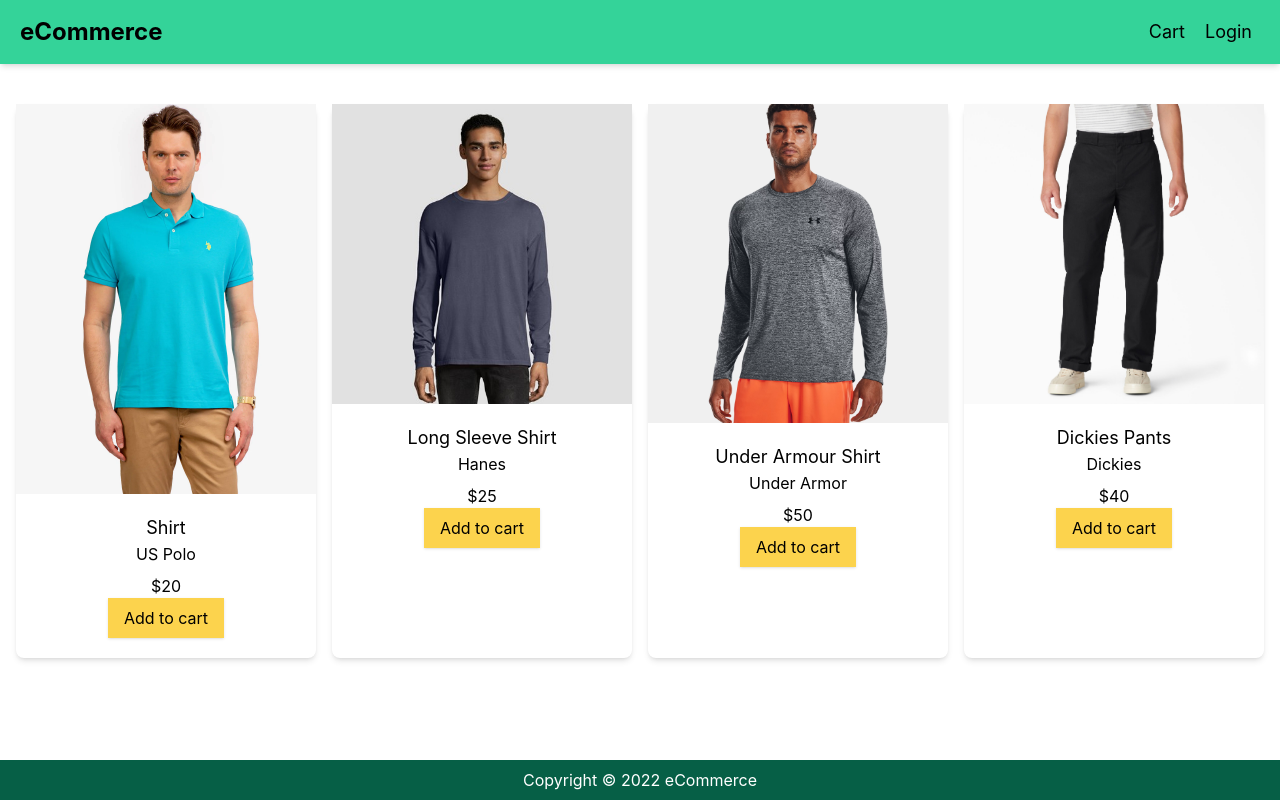
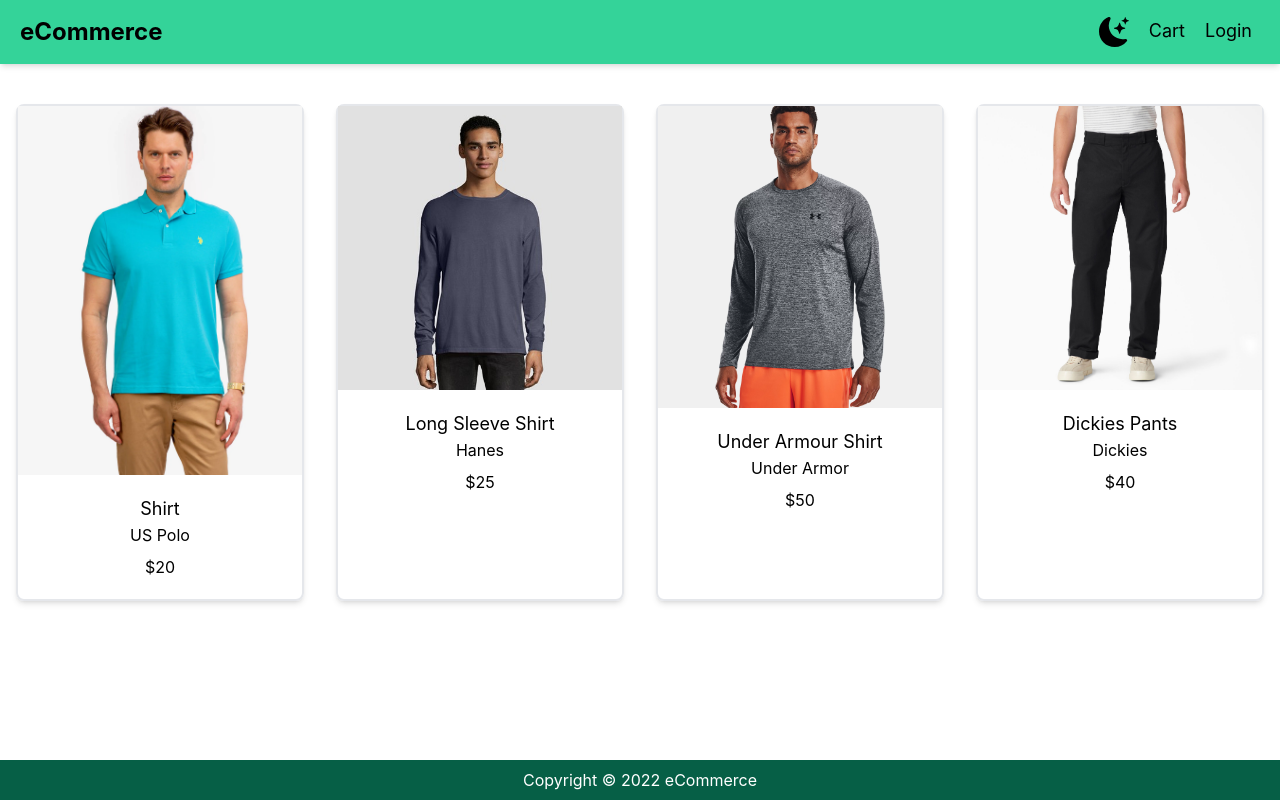
Before and after one commit to kballout/Side-Projects, a Next.js app in the folder ecommerce-app/: page / in a window 1280 px wide. Built offline with nearby package versions, Linux system fonts and the light colour scheme.

Commit message:
added redux and dark mode theme

```diff
--- a/ecommerce-app/components/Item.js
+++ b/ecommerce-app/components/Item.js
@@ -4,7 +4,7 @@
 
 export default function Item({product}) {
   return (
-    <div className='card'>
+    <div className='card dark:text-white border-2 dark:border-white'>
         <Link href={`product/${product.slug}`}>
             <img
                 src={product.image}
@@ -18,7 +18,7 @@
             </Link>
             <p className='mb-2'>{product.brand}</p>
             <p>${product.price}</p>
-            <button className='cartButton' type='button'>Add to cart</button>
+            {/* <button className='cartButton' type='button'>Add to cart</button> */}
         </div>
     </div>
   )
--- a/ecommerce-app/components/Layout.js
+++ b/ecommerce-app/components/Layout.js
@@ -1,8 +1,14 @@
 import React from "react";
 import Head from "next/head";
 import Link from "next/link";
+import {BsMoonStarsFill} from "react-icons/bs"
+import {useDispatch, useSelector} from "react-redux"
+import { toggleDarkMode } from "../utils/mainReducer";
 
 export default function Layout({ children, title }) {
+  const {darkMode} = useSelector((state) => state.main)
+  const dispatch = useDispatch()
+
   return (
     <>
       <Head>
@@ -10,19 +16,20 @@
         <meta name="description" content="Generated by create next app" />
         <link rel="icon" href="/favicon.ico" />
       </Head>
-      <div className="flex min-h-screen flex-col justify-between">
+      <div className={`flex min-h-screen flex-col justify-between ${darkMode ? 'dark bg-black': ''}`}>
         <header>
             <nav className="flex h-16 justify-between bg-emerald-400 px-5 items-center shadow-md">
                 <Link className="text-2xl font-bold" href="/">
                    eCommerce
                 </Link>
                 <div className="flex gap-5 p-2 text-lg">
+                    <BsMoonStarsFill size={30} onClick={() => dispatch(toggleDarkMode())}/>
                     <Link href="/cart">Cart</Link>
                     <Link href="/login">Login</Link>
                 </div>
             </nav>
         </header>
-        <main className="container m-auto mt-10 px-4">{children}</main>
+        <main className={`container m-auto mt-10 px-4`}>{children}</main>
         <footer className="flex justify-center items-center h-10 bg-emerald-800 text-white">Copyright &copy; {new Date().getFullYear()} eCommerce </footer>
       </div>
     </>
--- a/ecommerce-app/package.json
+++ b/ecommerce-app/package.json
@@ -9,11 +9,14 @@
     "lint": "next lint"
   },
   "dependencies": {
+    "@reduxjs/toolkit": "^1.9.1",
     "eslint": "8.29.0",
     "eslint-config-next": "13.0.6",
     "next": "13.0.6",
     "react": "18.2.0",
-    "react-dom": "18.2.0"
+    "react-dom": "18.2.0",
+    "react-icons": "^4.7.1",
+    "react-redux": "^8.0.5"
   },
   "devDependencies": {
     "@types/react": "^18.0.26",
--- a/ecommerce-app/pages/_app.js
+++ b/ecommerce-app/pages/_app.js
@@ -1,7 +1,13 @@
 import '../styles/globals.css'
+import { Store } from '../utils/Store'
+import {Provider} from "react-redux"
 
 function MyApp({ Component, pageProps }) {
-  return <Component {...pageProps} />
+  return(
+    <Provider store={Store}>
+      <Component {...pageProps} />
+    </Provider>
+  )
 }
 
 export default MyApp
--- a/ecommerce-app/pages/index.js
+++ b/ecommerce-app/pages/index.js
@@ -5,7 +5,7 @@
 export default function Home() {
   return (
     <Layout title={'Home Page'}>
-      <div className="grid grid-cols-1 gap-4 md:grid-cols-3 lg:grid-cols-4">
+      <div className="grid grid-cols-1 gap-8 md:grid-cols-3 lg:grid-cols-4">
         {data.products.map((product) => {
           return(
             <Item product={product} key={product.slug}/>
--- a/ecommerce-app/pages/product/[slug].js
+++ b/ecommerce-app/pages/product/[slug].js
@@ -13,10 +13,10 @@
   }
   return (
     <Layout title={product.name}>
-      <div className="py-2">
+      <div className="py-2 dark:text-white">
         <div onClick={() => Router.back()}>back to products</div>
       </div>
-      <div className="grid md:grid-cols-4 md:gap-3">
+      <div className="grid md:grid-cols-4 md:gap-3 dark:text-white">
         <div className="md:col-span-2">
           <Image
             src={product.image}
--- a/ecommerce-app/tailwind.config.js
+++ b/ecommerce-app/tailwind.config.js
@@ -1,5 +1,6 @@
 /** @type {import('tailwindcss').Config} */
 module.exports = {
+  darkMode: 'class',
   content: [
     "./pages/**/*.{js,ts,jsx,tsx}",
     "./components/**/*.{js,ts,jsx,tsx}",
--- /dev/null
+++ b/ecommerce-app/utils/Store.js
@@ -0,0 +1,8 @@
+import {configureStore} from "@reduxjs/toolkit"
+import mainReducer from "./mainReducer"
+
+export const Store = configureStore({
+    reducer:{
+        main: mainReducer
+    }
+})
--- /dev/null
+++ b/ecommerce-app/utils/mainReducer.js
@@ -0,0 +1,19 @@
+import { createSlice } from "@reduxjs/toolkit";
+
+const initialState = {
+    darkMode: false,
+    loggedIn: false
+}
+
+export const mainReducer = createSlice({
+    name: 'main',
+    initialState,
+    reducers: {
+        toggleDarkMode: (state) => {
+            state.darkMode = !state.darkMode
+        }
+    }
+})
+
+export const {toggleDarkMode} = mainReducer.actions
+export default mainReducer.reducer
```
Also changed, not shown: 1 other file (tests, documents, lock files or other folders).
